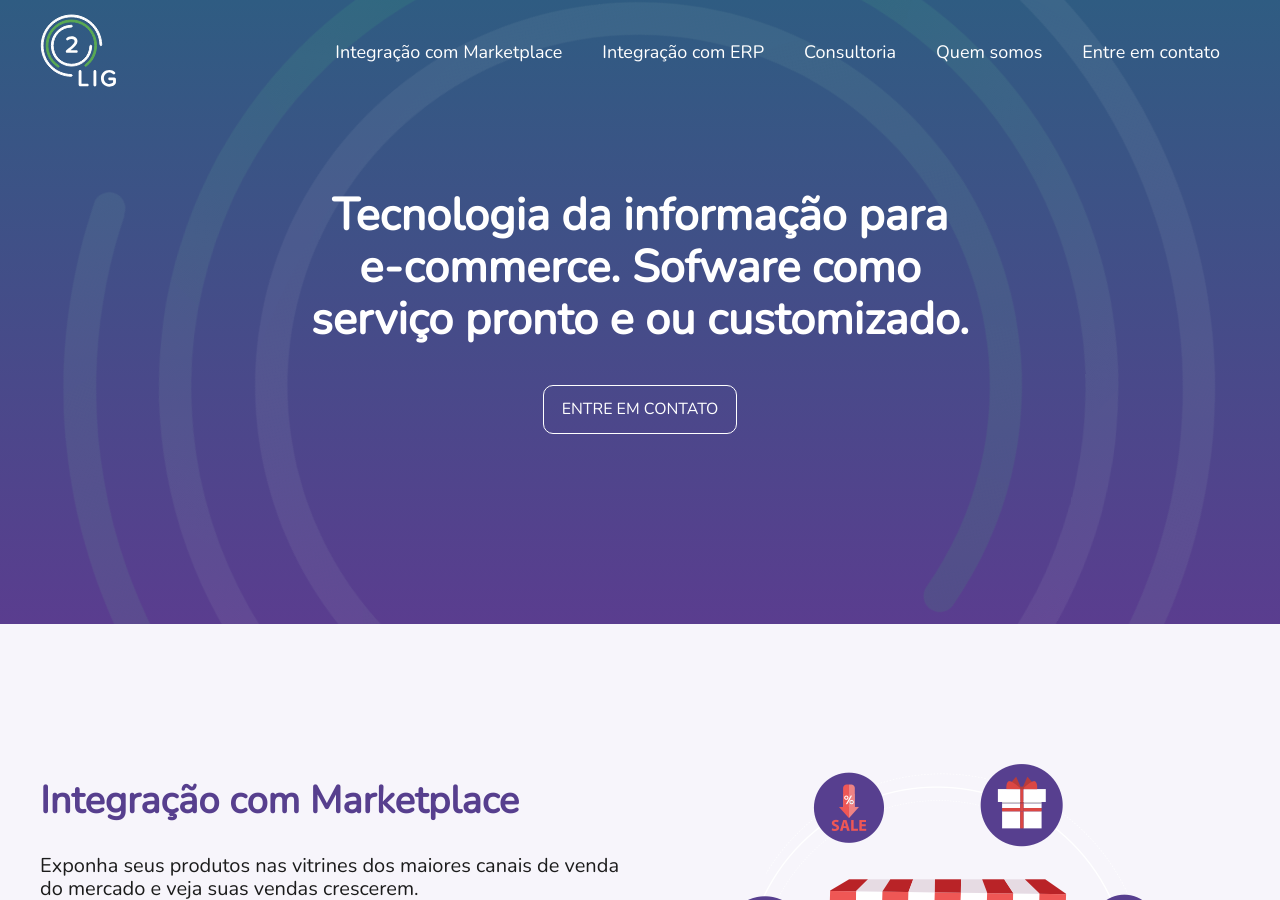
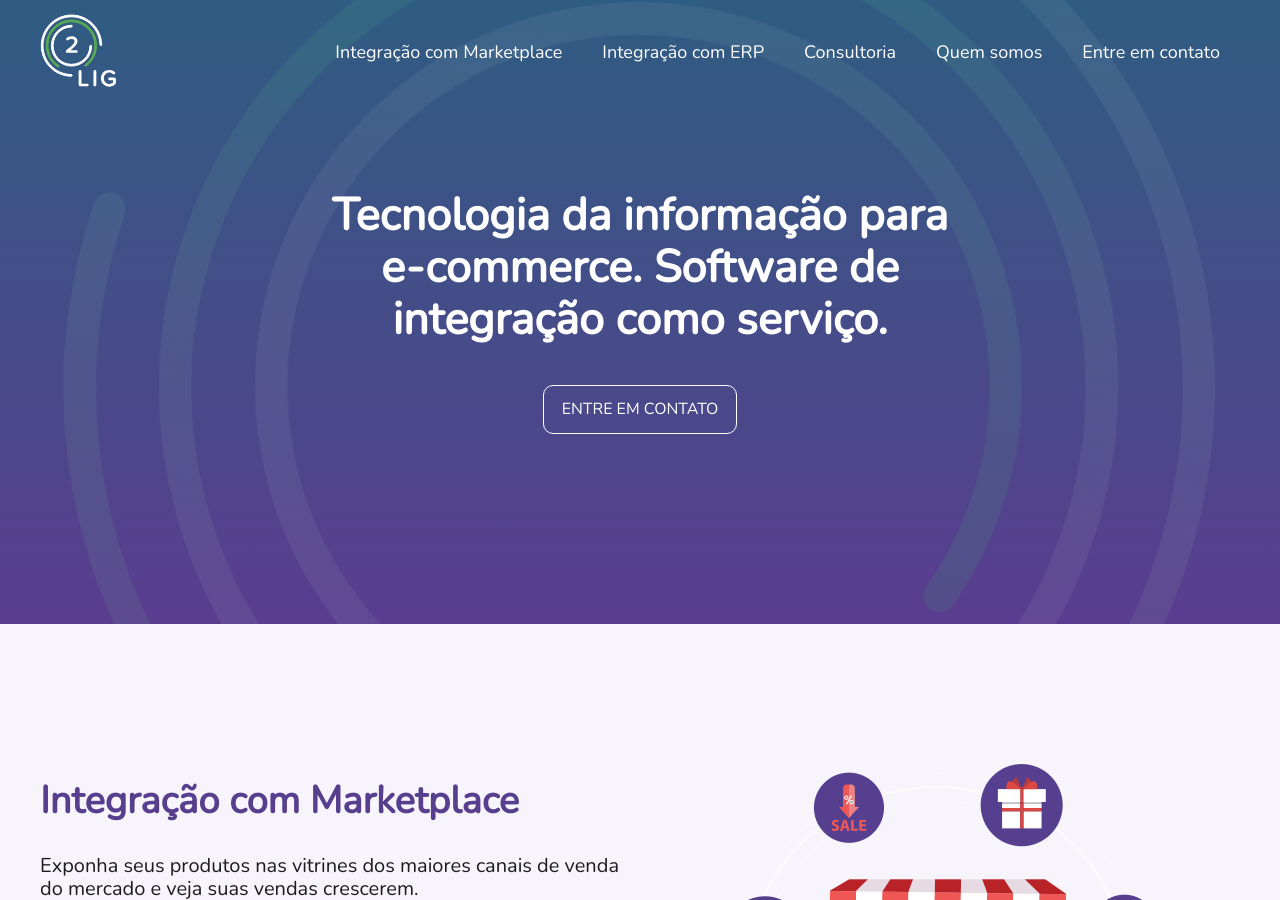
Before and after one commit to leandrooriente/2lig, a Jekyll site: the page built from index.html, in a window 1280 px wide and 900 px high. Built offline with Jekyll 4.4.1, drawn with Linux system fonts in a browser that asks for light colours; nearby versions of some CDN libraries; library files that are not in the unit come from our copies.

Commit message:
Updated Headline

```diff
--- a/_includes/headline.html
+++ b/_includes/headline.html
@@ -1,6 +1,5 @@
 <section class="headline">
-  <h1 class="headline-title">Tecnologia da informação para e-commerce.
-  Sofware como serviço pronto e ou customizado.</h1>
+  <h1 class="headline-title">Tecnologia da informação para e-commerce. Software de integração como serviço.</h1>
   <a href="#contact" class="headline-button anchor">Entre em contato</a>
   <img class="headline-circle-background-small" src="{{site.baseurl}}/assets/big-circle.svg" />
   <img class="headline-circle-background-medium" src="{{site.baseurl}}/assets/normal-circle.svg" />
```
